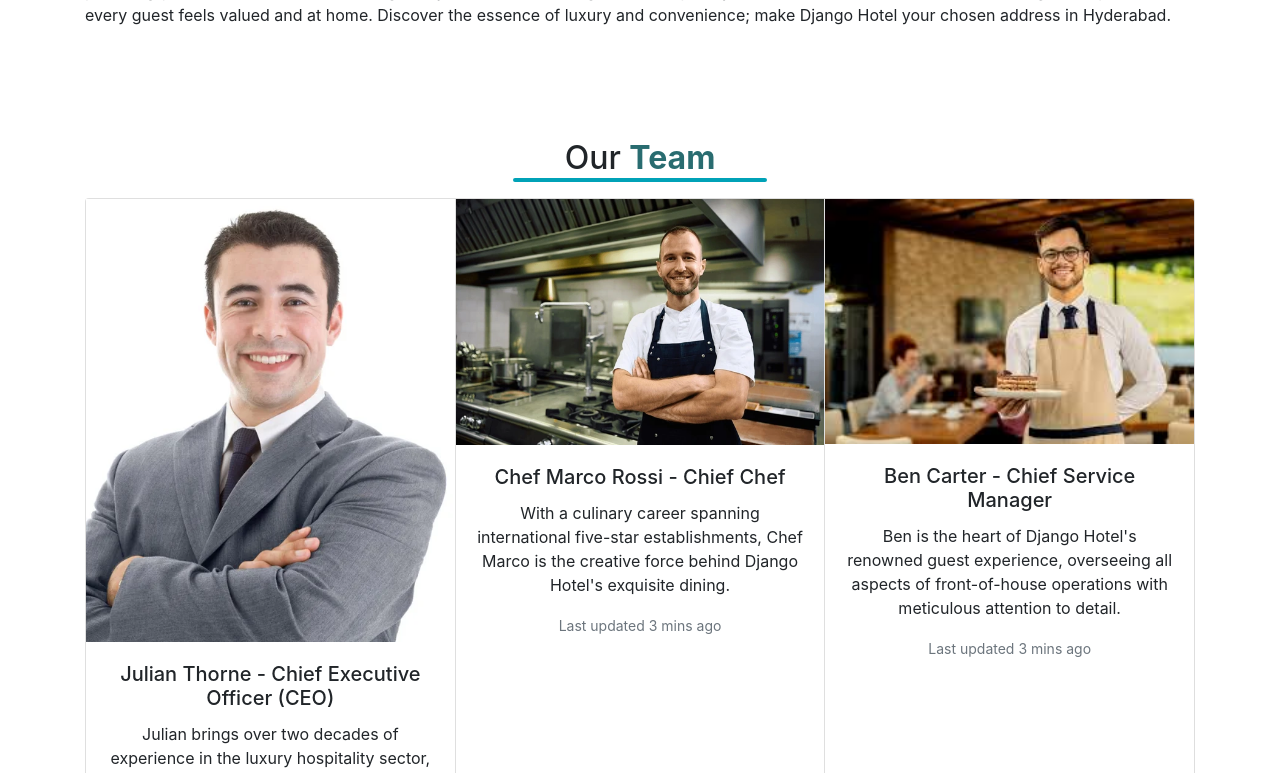
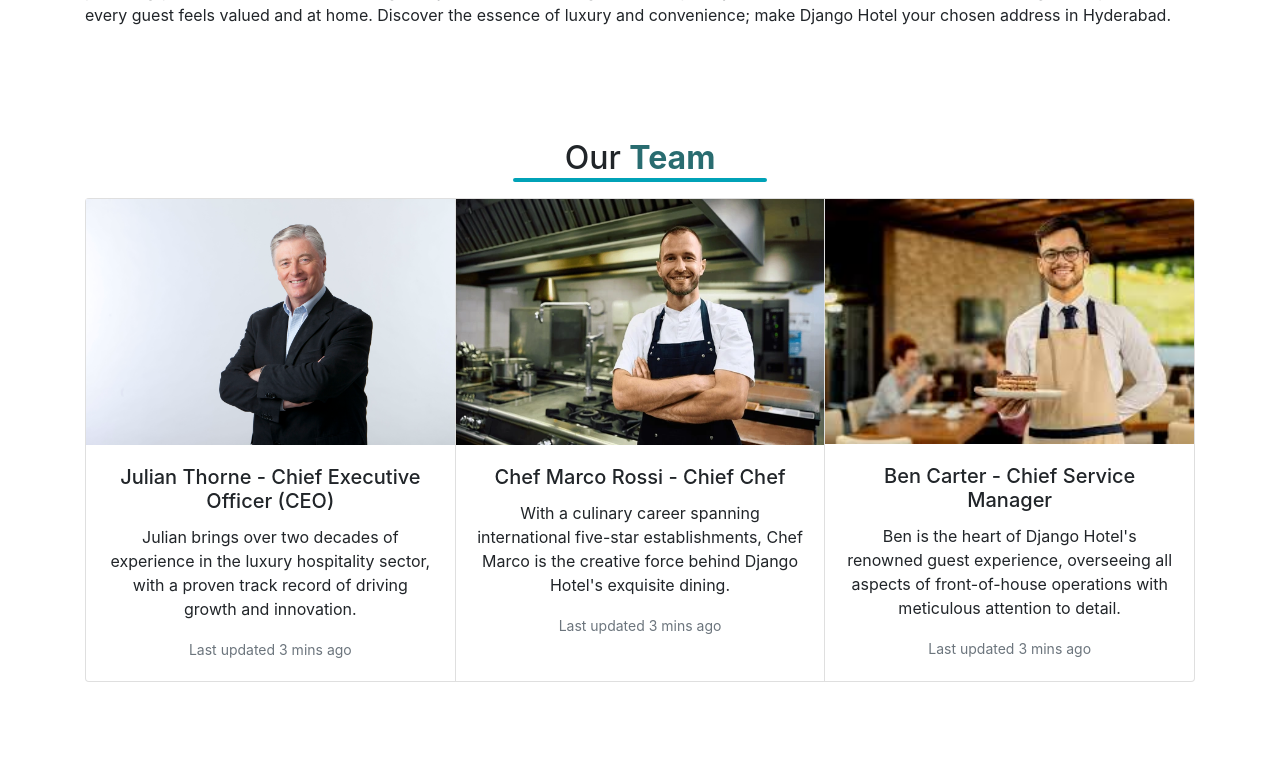
Before and after one commit to maharanasanjay5/djangohotels.com, a Django app: page //about in a window 1280 px wide. Shown: the part 423-1196 px from the top of the page. Run offline with Django 3.2, Linux system fonts and the light colour scheme; some libraries are stand-ins or nearby versions.

Commit message:
Update about.html

```diff
--- a/templates/pages/about.html
+++ b/templates/pages/about.html
@@ -92,7 +92,7 @@
             <div>
                 <div class="card-group">
                     <div class="card">
-                        <img src="/djangohotels.com/static/images/depositphotos_7894140-stock-photo-cheerful-hispanic-man-smiling-at.jpg" class="w-80 h-40" alt="CEO Image">
+                        <img src="/djangohotels.com/static/images/Pat-Kenny-HR3-CREDIT-Fennell-Photography.jpg" alt="CEO Image">
                         <div class="card-body">
                             <h5 class="card-title">Julian Thorne - Chief Executive Officer (CEO)</h5>
                             <p class="card-text">Julian brings over two decades of experience in the luxury hospitality sector, with a proven track record of driving growth and innovation.</p>
```
